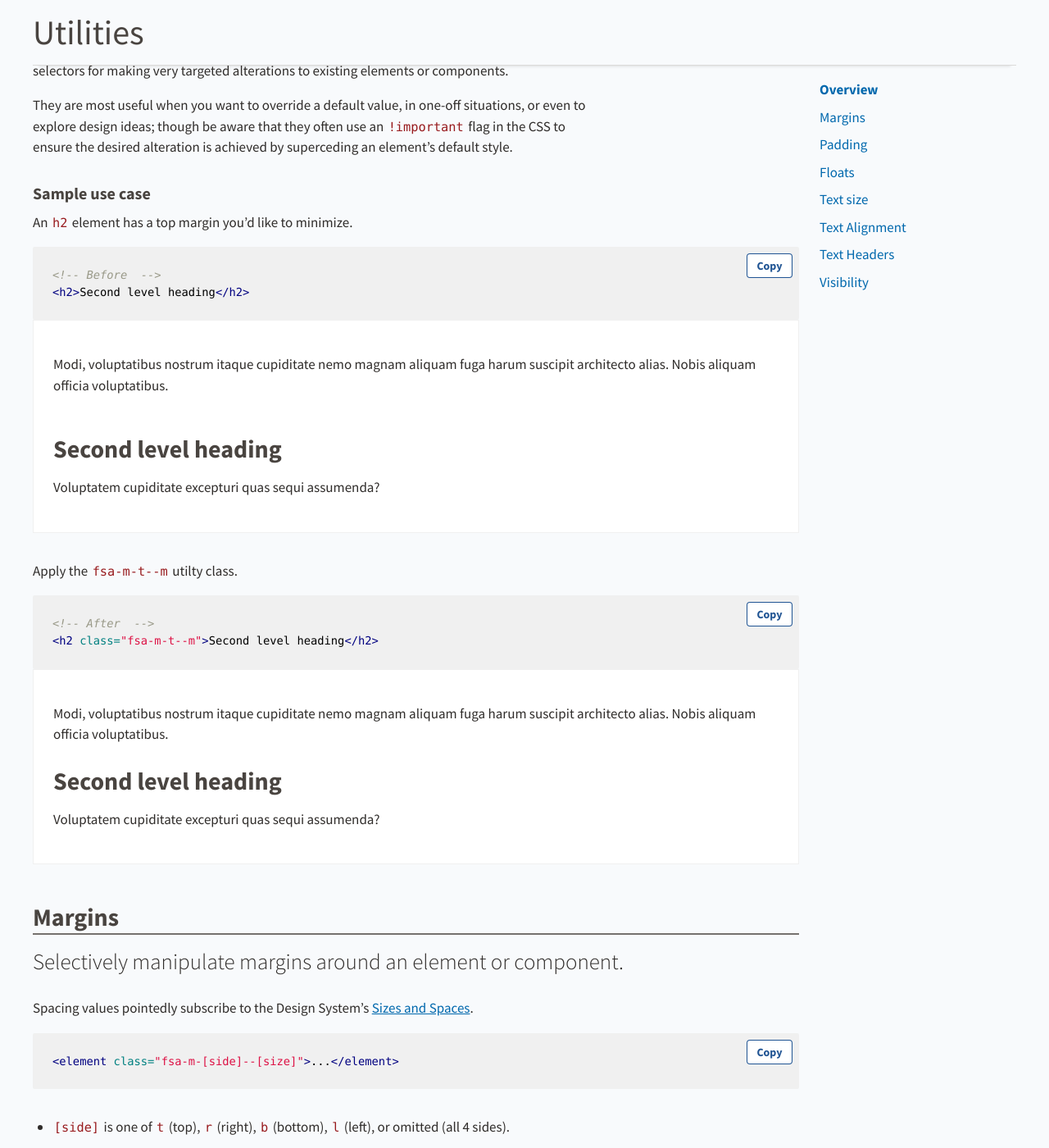
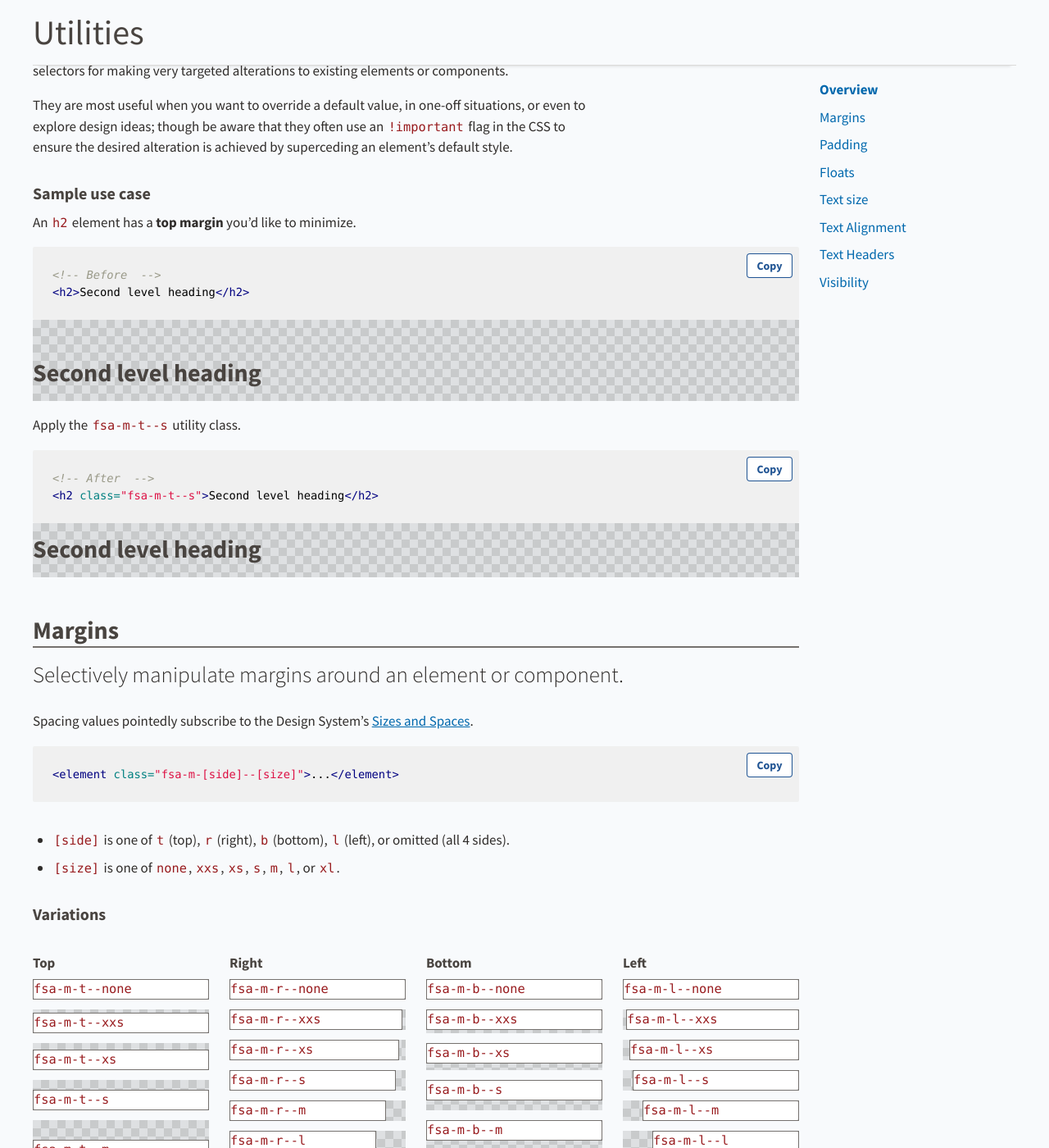
Before and after one commit to USDA-FSA/fsa-design-system, a Jekyll site: the page built from utilities/index.md, in a window 1280 px wide and 1400 px high, scrolled down 433 px. Shown: the whole window at 82% size. Built offline with Jekyll 4.4.1, drawn with Linux system fonts in a browser that asks for light colours.

Commit message:
Sample use case added for Utilities [amends #217]

````diff
--- a/utilities/index.md
+++ b/utilities/index.md
@@ -12,30 +12,24 @@ They are most useful when you want to override a default value, in one-off situa
 
 ### Sample use case
 
-An `h2` element has a top margin you'd like to minimize.
+An `h2` element has a **top margin** you'd like to minimize.
 
 ```html
 <!-- Before  -->
 <h2>Second level heading</h2>
 ```
-<div class="ds-preview">
-  <!-- Before  -->
-  <p>Modi, voluptatibus nostrum itaque cupiditate nemo magnam aliquam fuga harum suscipit architecto alias. Nobis aliquam officia voluptatibus. </p>
+<div class="docs__utilities__demo">
   <h2>Second level heading</h2>
-  <p>Voluptatem cupiditate excepturi quas sequi assumenda?</p>
 </div>
 
-Apply the `fsa-m-t--m` utilty class.
+Apply the `fsa-m-t--s` utility class.
 
 ```html
 <!-- After  -->
-<h2 class="fsa-m-t--m">Second level heading</h2>
+<h2 class="fsa-m-t--s">Second level heading</h2>
 ```
-<div class="ds-preview">
-  <!-- After  -->
-  <p>Modi, voluptatibus nostrum itaque cupiditate nemo magnam aliquam fuga harum suscipit architecto alias. Nobis aliquam officia voluptatibus. </p>
-  <h2 class="fsa-m-t--m">Second level heading</h2>
-  <p>Voluptatem cupiditate excepturi quas sequi assumenda?</p>
+<div class="docs__utilities__demo">
+  <h2 class="fsa-m-t--s">Second level heading</h2>
 </div>
 
 ## Margins
````
